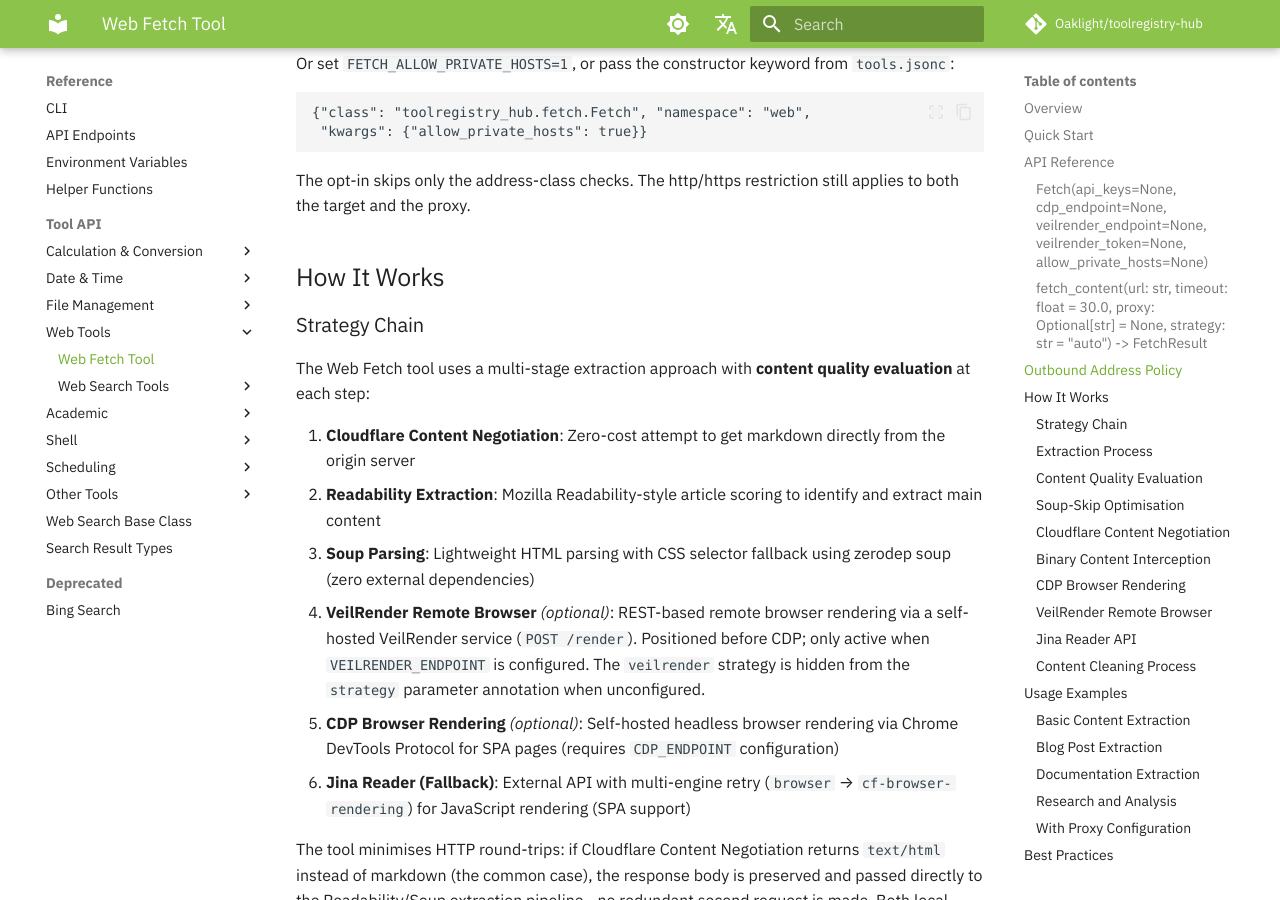
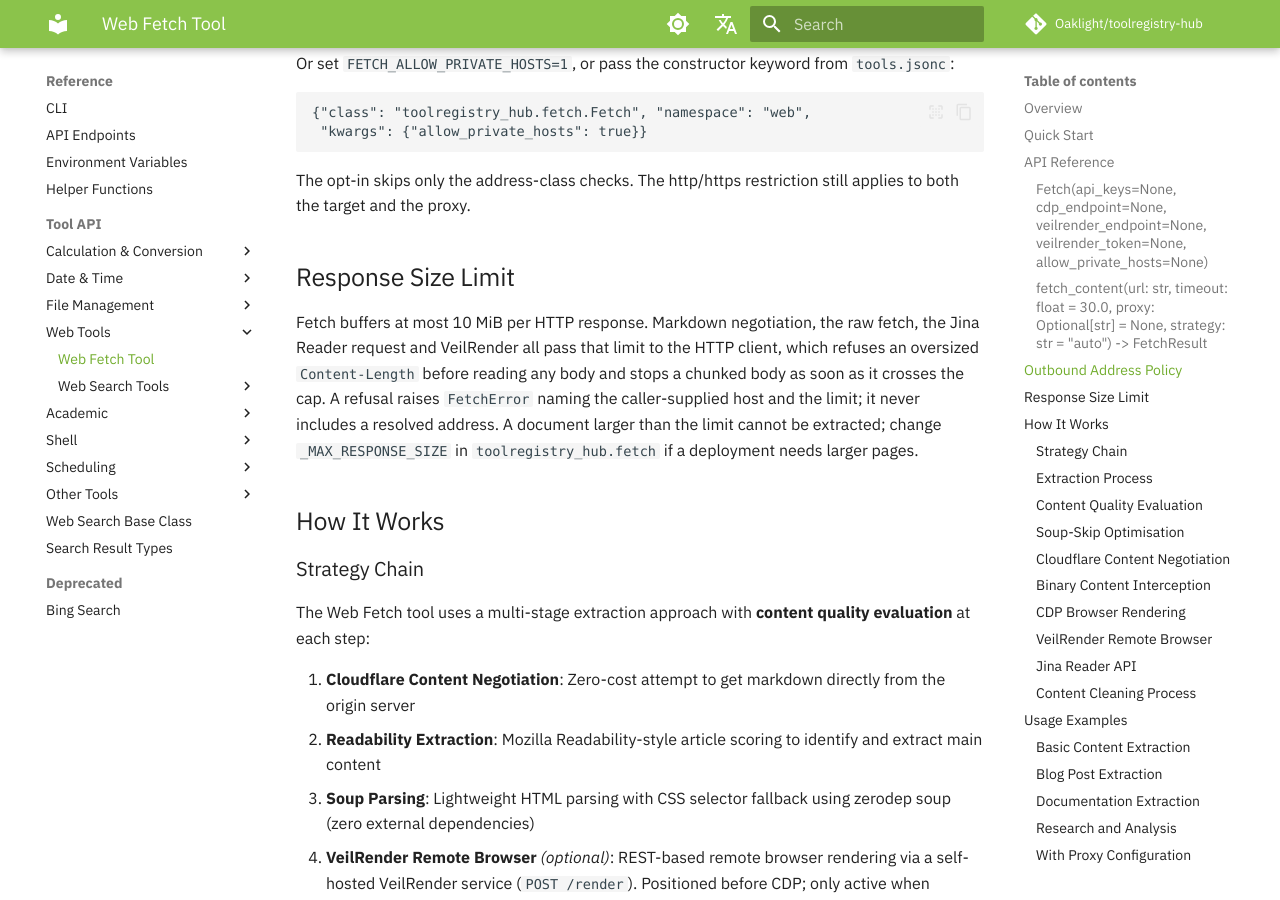
Before and after one commit to Oaklight/toolregistry-hub, an MkDocs documentation site: the page built from docs/tools/websearch/web_fetch_tool.md, in a window 1280 px wide and 900 px high, scrolled down 3789 px. Built offline with MkDocs 1.6.1 and Material for MkDocs 9.7.7, drawn with Linux system fonts in a browser that asks for light colours; some web fonts are replaced; comment, search, counter and statistics services are not loaded.

Commit message:
docs: document the fetch response size limit (#243)

````diff
--- a/docs/tools/websearch/web_fetch_tool.md
+++ b/docs/tools/websearch/web_fetch_tool.md
@@ -108,6 +108,10 @@ Or set `FETCH_ALLOW_PRIVATE_HOSTS=1`, or pass the constructor keyword from `tool
 ```
 
 The opt-in skips only the address-class checks. The http/https restriction still applies to both the target and the proxy.
+
+## Response Size Limit
+
+Fetch buffers at most 10 MiB per HTTP response. Markdown negotiation, the raw fetch, the Jina Reader request and VeilRender all pass that limit to the HTTP client, which refuses an oversized `Content-Length` before reading any body and stops a chunked body as soon as it crosses the cap. A refusal raises `FetchError` naming the caller-supplied host and the limit; it never includes a resolved address. A document larger than the limit cannot be extracted; change `_MAX_RESPONSE_SIZE` in `toolregistry_hub.fetch` if a deployment needs larger pages.
 
 ## How It Works
 
````
Also changed, not shown: docs/changelog.md (+1 -0 lines).
